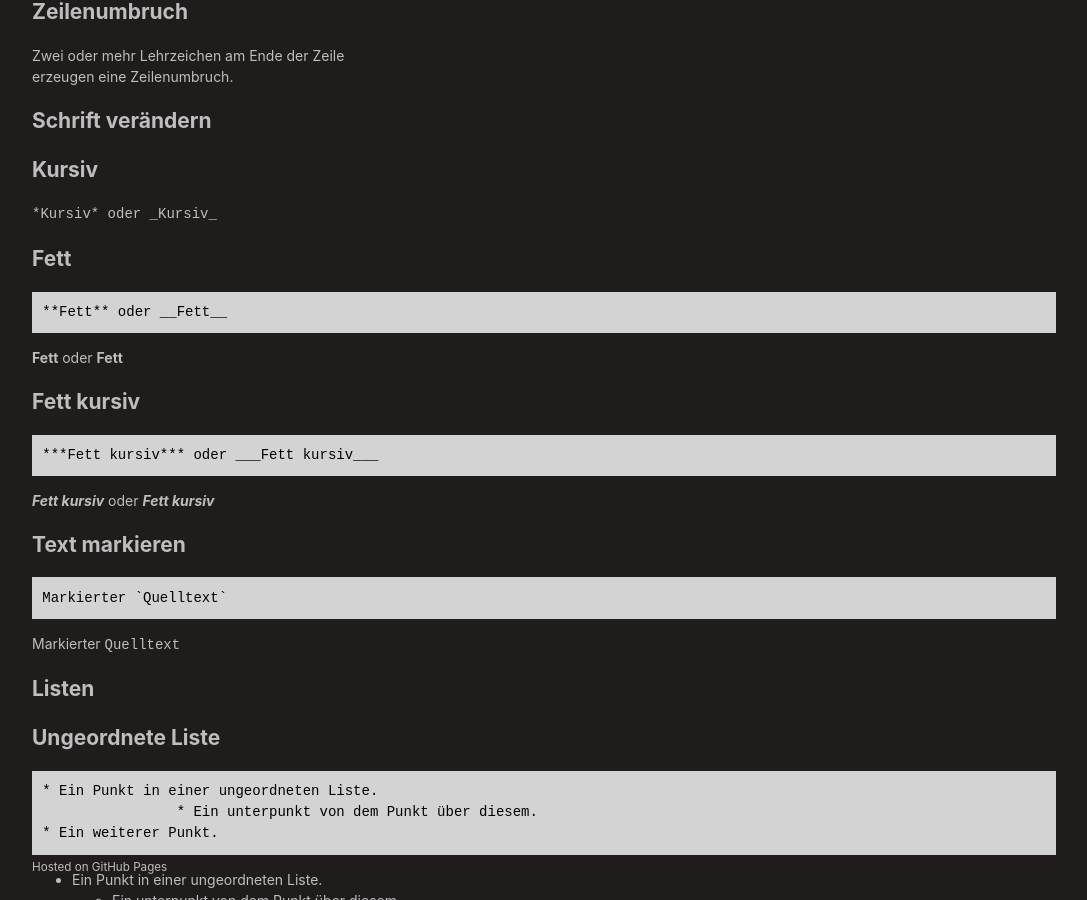
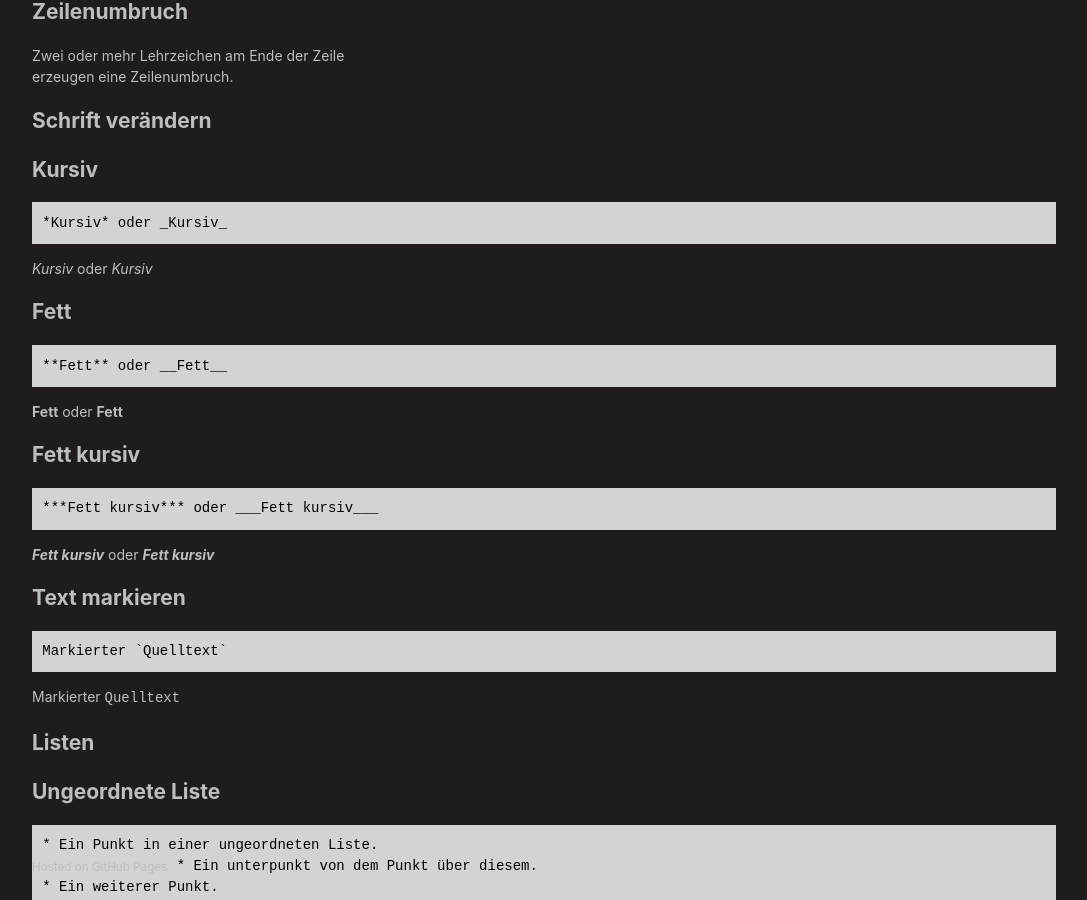
Before and after one commit to marc-q/marc-q.github.io, a Jekyll site: the page built from wiki/markdown.md, in a window 1280 px wide and 900 px high, scrolled down 594 px. Shown: the whole window, without its empty margins (96-1183 px from the left). Built offline with Jekyll 4.4.1, drawn with Linux system fonts in a browser that asks for light colours; our own code applies the rules of GitHub Pages for plain Markdown files; the repository's description, which GitHub fills in, is left out.

Commit message:
Add markdown tags. (#14)

````diff
--- a/wiki/markdown.md
+++ b/wiki/markdown.md
@@ -36,12 +36,16 @@ Schrift verändern
 Kursiv
 ------
 
-`*Kursiv* oder _Kursiv_`
+```Markdown
+*Kursiv* oder _Kursiv_
+```
+
+*Kursiv* oder _Kursiv_
 
 Fett
 ----
 
-```
+```Markdown
 **Fett** oder __Fett__
 ```
 
@@ -50,7 +54,7 @@ Fett
 Fett kursiv
 -----------
 
-```
+```Markdown
 ***Fett kursiv*** oder ___Fett kursiv___
 ```
 
@@ -59,7 +63,7 @@ Fett kursiv
 Text markieren
 ==============
 
-```
+```Markdown
 Markierter `Quelltext`
 ```
 
@@ -71,7 +75,7 @@ Listen
 Ungeordnete Liste
 -----------------
 
-```
+```Markdown
 * Ein Punkt in einer ungeordneten Liste.
 		* Ein unterpunkt von dem Punkt über diesem.
 * Ein weiterer Punkt.
@@ -84,7 +88,7 @@ Ungeordnete Liste
 Geordnete Liste
 ---------------
 
-```
+```Markdown
 1. Punkt eins in einer geordneten Liste.
 2. Punkt zwei.
 ```
@@ -98,7 +102,7 @@ Geordnete Liste
 HTML-Überschriften
 ------------------
 
-```
+```Markdown
 # Überschrift von der ersten Ebene
 ## Überschrift der zweiten Ebene
 ```
@@ -109,7 +113,7 @@ HTML-Überschriften
 Alternativen
 ------------
 
-```
+```Markdown
 Überschrift der ersten Ebene
 ============================
 
@@ -126,7 +130,7 @@ Alternativen
 Zitate
 ======
 
-```
+```Markdown
 > Ein Zitat welches in ein HTML-Blockquote-Element gepackt wird.
 ```
 
@@ -135,7 +139,7 @@ Zitate
 Links
 =====
 
-```
+```Markdown
 [Beschriftung des Links](http://q.marcvd.me/ "Titel, der beim überfahren mit der Maus angezeigt wird")
 ```
 
@@ -144,7 +148,7 @@ Links
 Bilder
 ======
 
-```
+```Markdown
 ![Alternativtext](/assets/img/avatar.png "Bildtitel")
 ```
 
````
